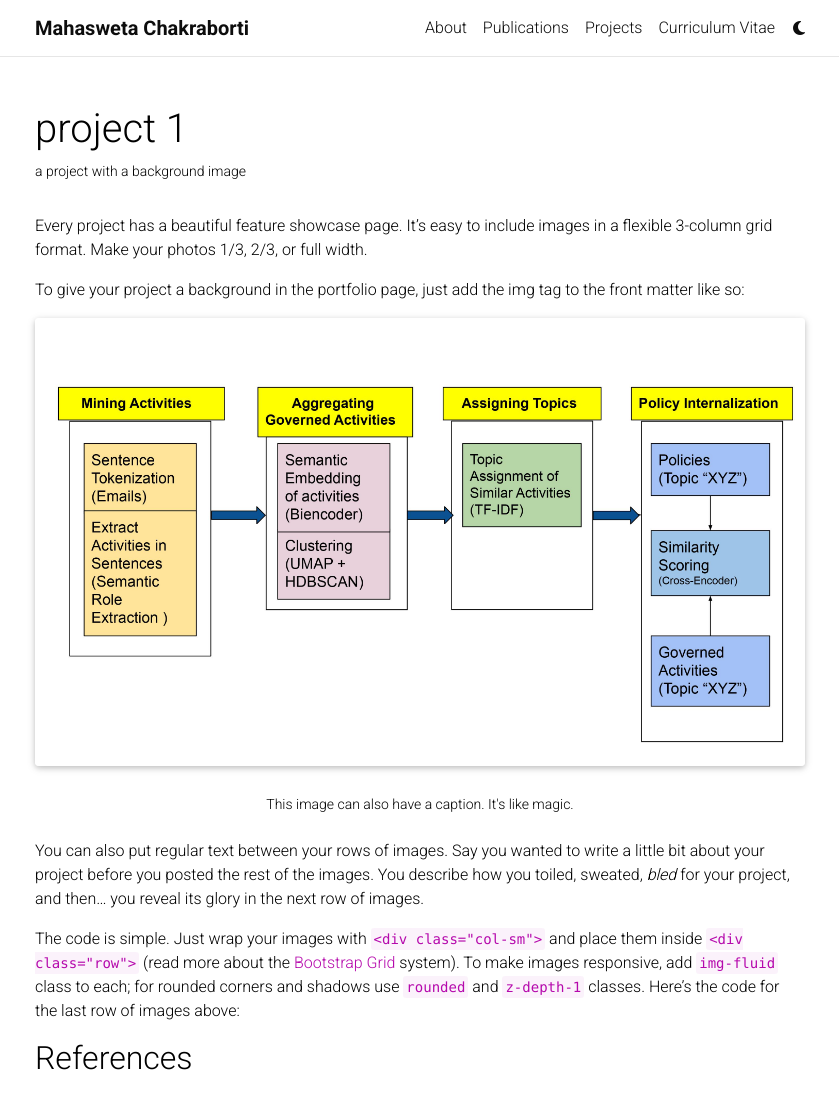
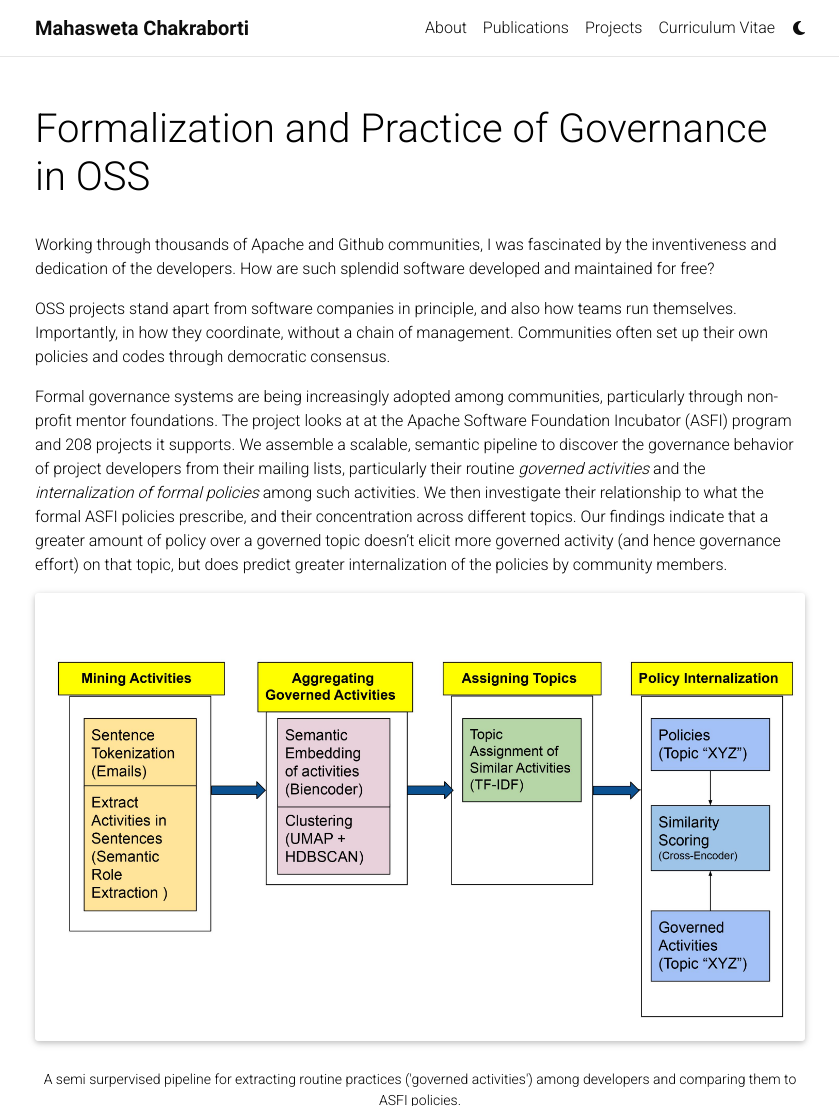
Before and after one commit to Mahasweta-usc/Mahasweta-usc.github.io, a Jekyll site: the page built from _projects/1_project.md, in a window 1280 px wide and 1400 px high, cut to the strip 0-1106 px from the top of the window. Shown: the whole strip, without its empty margins (220-1059 px from the left). Built offline with Jekyll 4.4.1, drawn with Linux system fonts in a browser that asks for light colours; full-size pictures stand in for the smaller copies a plugin makes; comment, search, counter and statistics services are not loaded; a style sheet for code colours, icons or effects is not loaded; some of the changed text lies outside the part shown.

````diff
--- a/_config.yml
+++ b/_config.yml
@@ -104,7 +104,7 @@ zotero_username: # your zotero username
 wechat_qr: # filename of your wechat qr-code saved as an image (e.g., wechat-qr.png if saved to assets/img/wechat-qr.png)
 
 contact_note: >
-  You can even add a little note about which of these is the best way to reach you.
+  Feel free to drop me an email :)
 
 # -----------------------------------------------------------------------------
 # Analytics and search engine verification
@@ -402,17 +402,12 @@ medium_zoom:
 
 jekyll_get_json:
   - data: resume
-    json: assets/json/resume.json # it can also be an url
+  - json: assets/json/resume.json # it can also be an url
 jsonresume:
   - basics
   - work
   - education
   - publications
-  - projects
-  - volunteer
-  - awards
-  - certificates
   - skills
   - languages
-  - interests
   - references
--- a/_projects/1_project.md
+++ b/_projects/1_project.md
@@ -1,18 +1,18 @@
 ---
 layout: page
-title: project 1
-description: a project with a background image
+title: Formalization and Practice of Governance in OSS
+description:
 img: assets/img/CHI_flow.jpg
 importance: 1
 category: work
 related_publications: chakraborti2023we
 ---
 
-Every project has a beautiful feature showcase page.
-It's easy to include images in a flexible 3-column grid format.
-Make your photos 1/3, 2/3, or full width.
+Working through thousands of Apache and Github communities, I was fascinated by the inventiveness and dedication of the developers. How are such splendid software developed and maintained for free?
 
-To give your project a background in the portfolio page, just add the img tag to the front matter like so:
+OSS projects stand apart from software companies in principle, and also how teams run themselves. Importantly, in how they coordinate, without a chain of management. Communities often set up their own policies and codes through democratic consensus.
+
+Formal governance systems are being increasingly adopted among communities, particularly through non-profit mentor foundations. The project looks at at the Apache Software Foundation Incubator (ASFI) program and 208 projects it supports. We assemble a scalable, semantic pipeline to discover the governance behavior of project developers from their mailing lists, particularly their routine <em>governed activities</em> and the <em>internalization of formal policies</em> among such activities. We then investigate their relationship to what the formal ASFI policies prescribe, and their concentration across different topics. Our findings indicate that a greater amount of policy over a governed topic doesn't elicit more governed activity (and hence governance effort) on that topic, but does predict greater internalization of the policies by community members.
 
 <div class="row">
     <div class="col-sm mt-3 mt-md-0">
@@ -20,18 +20,34 @@ To give your project a background in the portfolio page, just add the img tag to
     </div>
 </div>
 <div class="caption">
-    This image can also have a caption. It's like magic.
+    A semi surpervised pipeline for extracting routine practices ('governed activities') among developers and comparing them to ASFI policies.
 </div>
 
-You can also put regular text between your rows of images.
-Say you wanted to write a little bit about your project before you posted the rest of the images.
-You describe how you toiled, sweated, *bled* for your project, and then... you reveal its glory in the next row of images.
 
+<div class="row">
+    <div class="col-sm mt-3 mt-md-0">
+        {% include figure.html path="assets/img/topic_email_policy.jpg" title="example image" class="img-fluid rounded z-depth-1" %}
+    </div>
+</div>
+<div class="caption">
+    Left: Distribution of ASFI policy extent across governance topics. Right: Distribution of governed activity of projects across different governance topics. Governed activity was not found to be significantly correlated to policy extent.
+</div>
 
-The code is simple.
+<div class="row">
+    <div class="col-sm mt-3 mt-md-0">
+        {% include figure.html path="assets/img/topic_scores.jpg" title="example image" class="img-fluid rounded z-depth-1" %}
+    </div>
+</div>
+<div class="caption">
+    Left: Distribution of ASFI policy extent across governance topics. Right: Distribution of internalization scores within topics. Red and Green markers indicate the median and mean respectively. Internalization is observed to be higher in governance topics which are more regulated.
+</div>
+
+Moreover our subsequent regression analysis of project behavior against incubator outcome shows that community governance, be it more governed routines or internalizing policy in practice along topics with more ASFI policy making, has limited association with their graduation odds. Consequently, we find limited support for the argument that projects embracing Apache's formalization indeed bolster their own operations and performance. Therefore, written formal policies from OSS communities may not be a comprehensive account of how their actual governance unfolds.
+
+<!-- The code is simple.
 Just wrap your images with `<div class="col-sm">` and place them inside `<div class="row">` (read more about the <a href="https://getbootstrap.com/docs/4.4/layout/grid/">Bootstrap Grid</a> system).
 To make images responsive, add `img-fluid` class to each; for rounded corners and shadows use `rounded` and `z-depth-1` classes.
-Here's the code for the last row of images above:
+Here's the code for the last row of images above: -->
 
 <!-- {% raw %}
 ```html
````
Also changed, not shown: _data/cv.yml (+52 -78 lines), _pages/about.md (+11 -6 lines), _pages/projects.md (+1 -1 lines), assets/img/topic_email_policy.jpg (added), assets/img/topic_scores.jpg (added).
